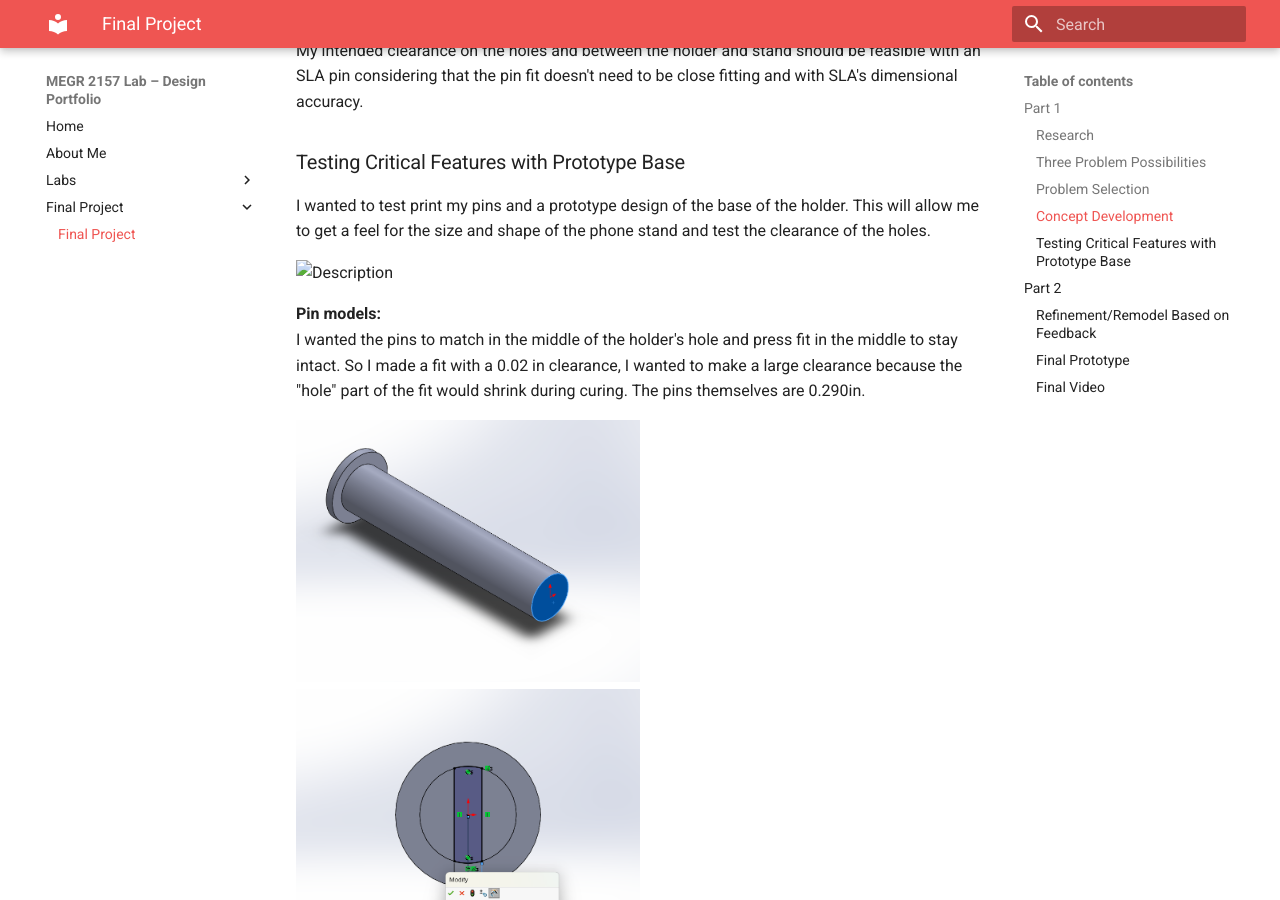
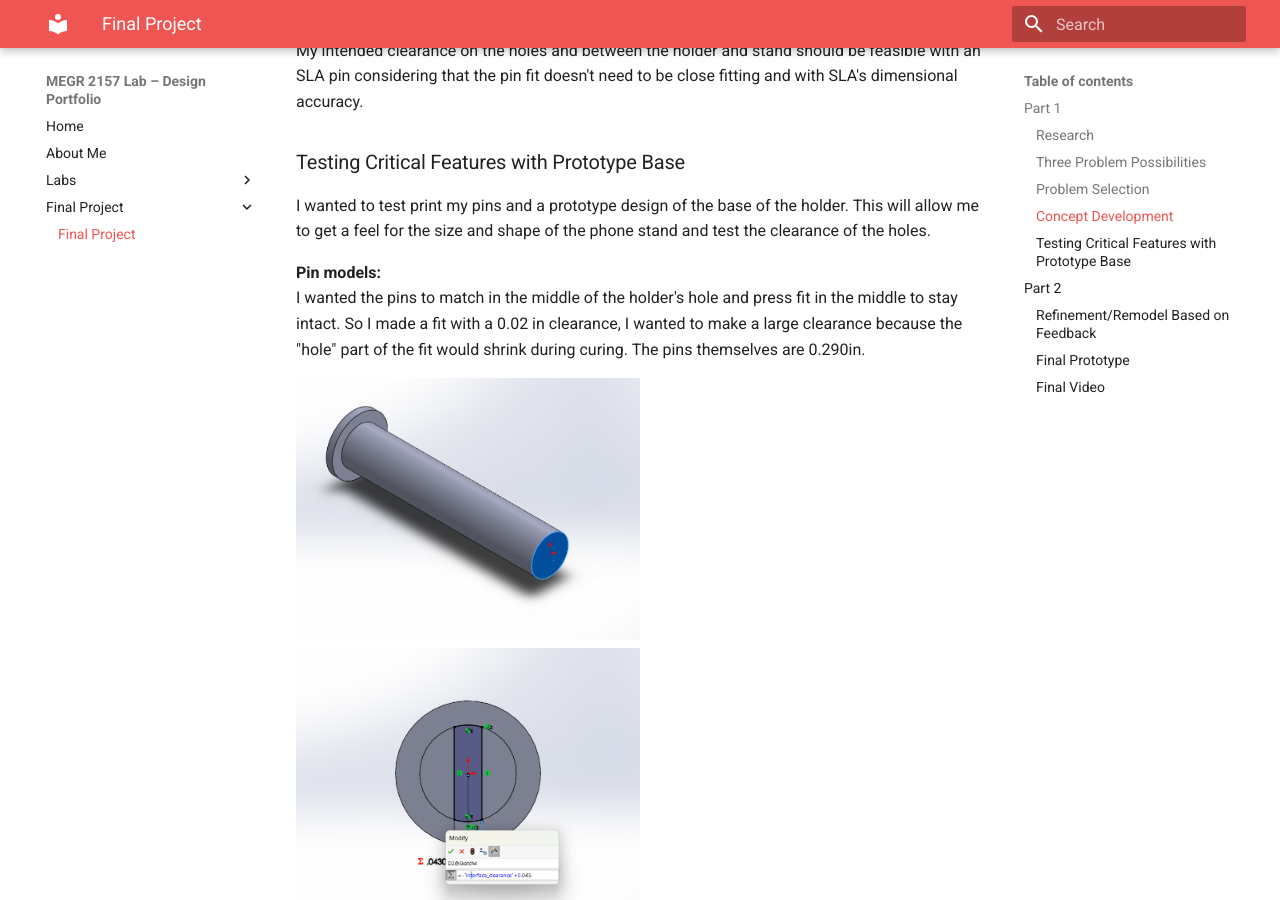
Before and after one commit to jwelch37/Jack-Welch-Portfolio, an MkDocs documentation site: the page built from docs/finalproject/index.md, in a window 1280 px wide and 900 px high, scrolled down 3030 px. Built offline with MkDocs 1.6.1 and Material for MkDocs 9.7.7, drawn with Linux system fonts in a browser that asks for light colours.

Commit message:
Remove image tag for conceptdraw.jpg
Removed image placeholder for concept drawing.

```diff
--- a/docs/finalproject/index.md
+++ b/docs/finalproject/index.md
@@ -57,7 +57,6 @@ My intended clearance on the holes and between the holder and stand should be fe
 
 I wanted to test print my pins and a prototype design of the base of the holder. This will allow me to get a feel for the size and shape of the phone stand and test the clearance of the holes.
 
-<img src="conceptdraw.jpg" width="50%" alt="Description">
 
 **Pin models:**
 I wanted the pins to match in the middle of the holder's hole and press fit in the middle to stay intact. So I made a fit with a 0.02 in clearance, I wanted to make a large clearance because the "hole" part of the fit would shrink during curing. The pins themselves are 0.290in.
```
